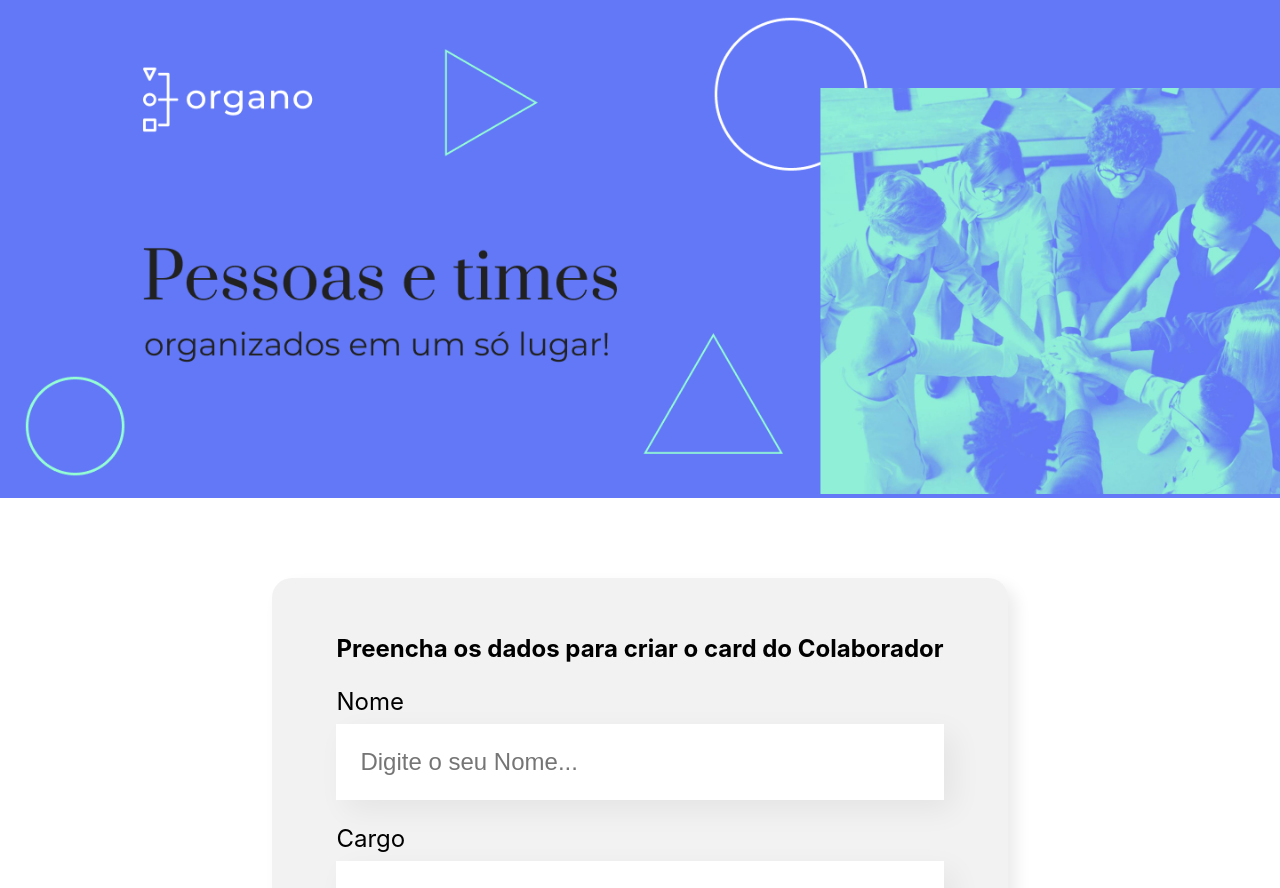
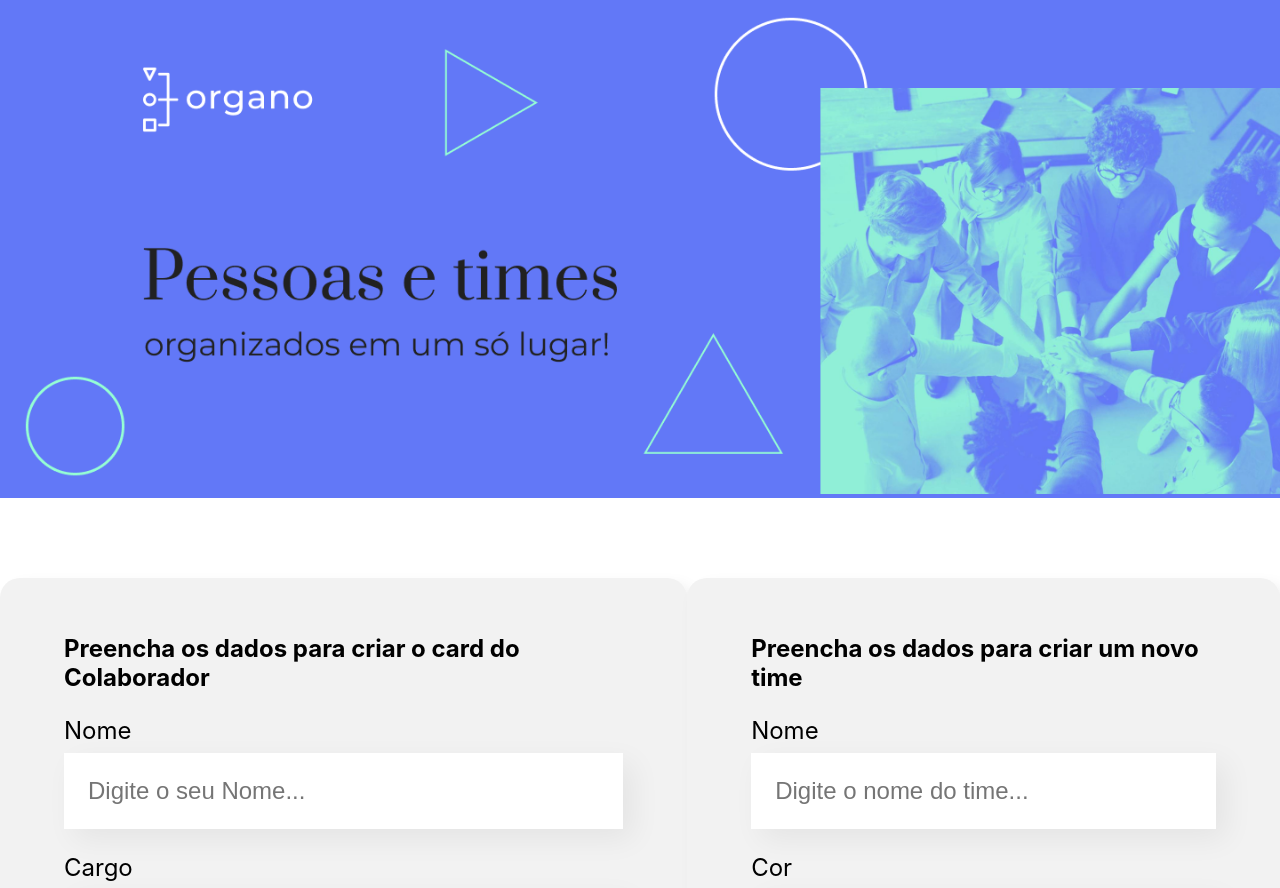
Before and after one commit to Euvickson/Organo-React, a React (Create React App) app: page / in a window 1280 px wide. Shown: the top 888 px of the page. Built offline with nearby package versions, Linux system fonts and the light colour scheme.

Commit message:
Criando id's para os times e para os colaboradores.
Implementando a lógica para a remoção de um colaborador

Criando a feature de cadastrar um novo time

```diff
--- a/package.json
+++ b/package.json
@@ -11,6 +11,7 @@
     "react-dom": "^18.2.0",
     "react-icons": "^4.7.1",
     "react-scripts": "5.0.1",
+    "uuid": "^9.0.0",
     "web-vitals": "^2.1.4"
   },
   "scripts": {
--- a/src/App.js
+++ b/src/App.js
@@ -2,36 +2,43 @@ import { useState } from 'react';
 import Banner from './componentes/Banner/';
 import Formulario from './componentes/Formulario';
 import Time from './componentes/Time';
+import { v4 as uuidv4 } from 'uuid';
 
 function App() {
 
   const [times, setTimes] = useState([
     {
+      id: uuidv4(),
       nome: 'Programação',
       cor: '#57C278',
     },
     {
+      id: uuidv4(),
       nome: 'Front-End',
       cor: '#82CFFA',
     },
     {
+      id: uuidv4(),
       nome: 'Data-Science',
       cor: '#A6D157',
     },
     {
+      id: uuidv4(),
       nome: 'Devops',
-      corPrimarioa: '#E06B69',
-      corSecundaria: '#FDE7E8'
+      cor: '#E06B69',
     },
     {
+      id: uuidv4(),
       nome: 'UX e Design',
       cor: '#DB6EBF',
     },
     {
+      id: uuidv4(),
       nome: 'Mobile',
       cor: '#FFBA05',
     },
     {
+      id: uuidv4(),
       nome: 'Inovação e Gestão',
       cor: '#FF8A29',
     },
@@ -44,25 +51,34 @@ function App() {
     setColaboradores([...colaboradores, colaborador])
   }
 
-  function deletarColaborador() {
-    console.log("Deletando Colaborador")
+  function deletarColaborador(id) {
+    setColaboradores(colaboradores.filter(colaborador => colaborador.id !== id))
   }
 
-  function mudarCorDoTime(cor, nome) {
+  function mudarCorDoTime(cor, id) {
     setTimes(times.map(time => {
-      if(time.nome === nome) {
+      if(time.id === id) {
         time.cor = cor
       }
       return time
     }));
   }
 
+  function cadastrarTime(novoTime) {
+    setTimes([...times, { ...novoTime, id: uuidv4()}])
+  }
+
   return (
     <div className="App">
       <Banner/>
-      <Formulario times={times.map(time => time.nome)} aoColaboradorCadastrado={colaborador => aoNovoColaboradorAdicionado(colaborador)}/>
+      <Formulario
+      cadastrarTime={cadastrarTime}
+      times={times.map(time => time.nome)}
+      aoColaboradorCadastrado={colaborador => aoNovoColaboradorAdicionado(colaborador)}
+      />
 
       {times.map(time => <Time
+        id={time.id}
         mudarCor={mudarCorDoTime}
         key={time.nome}
         nome={time.nome}
--- a/src/componentes/Colaborador/index.js
+++ b/src/componentes/Colaborador/index.js
@@ -1,10 +1,10 @@
 import{ AiFillCloseCircle } from 'react-icons/ai'
 import './Colaborador.css'
 
-const Colaborador = ({nome, cargo, imagem, corDeFundo, aoDeletar}) => {
+const Colaborador = ({nome, cargo, imagem, corDeFundo, id, aoDeletar}) => {
     return (
         <div className='colaborador'>
-            <AiFillCloseCircle size={25} className='deletar' onClick={aoDeletar}/>
+            <AiFillCloseCircle size={25} className='deletar' onClick={() => aoDeletar(id)}/>
             <div className='cabecalho' style={{ backgroundColor: corDeFundo}}>
                 <img src={imagem} alt={nome} />
             </div>
--- a/src/componentes/Formulario/index.js
+++ b/src/componentes/Formulario/index.js
@@ -3,13 +3,17 @@ import Botao from '../Botao'
 import CampoTexto from '../CampoTexto'
 import ListaSuspensa from '../ListaSuspensa'
 import './formulario.css'
+import { v4 as uuidv4 } from 'uuid';
 
 const Formulario = (props) => {
 
     const [nome, setNome] = useState('')
     const [cargo, setCargo] = useState('')
     const [imagem, setImagem] = useState('')
+    const [id, setId] = useState(uuidv4())
     const [time, setTime] = useState('')
+    const [nomeTime, setNomeTime] = useState('')
+    const [corTime, setCorTime] = useState('')
 
     const aoSalvar = (evento) => {
         evento.preventDefault();
@@ -17,11 +21,13 @@ const Formulario = (props) => {
             nome,
             cargo,
             imagem,
+            id,
             time
         })
         setNome('')
         setCargo('')
         setImagem('')
+        setId('')
         setTime('')
     }
 
@@ -59,6 +65,32 @@ const Formulario = (props) => {
                     Criar Card
                 </Botao>
             </form>
+            <form onSubmit={(evento) => {
+                evento.preventDefault()
+                props.cadastrarTime({
+                    nome: nomeTime,
+                    cor: corTime
+                })
+            }}>
+                <h2>Preencha os dados para criar um novo time</h2>
+                <CampoTexto
+                obrigatorio
+                label="Nome"
+                placeholder="Digite o nome do time"
+                valor={nomeTime}
+                aoAlterado={valor => setNomeTime(valor)}
+                />
+                <CampoTexto
+                obrigatorio
+                label="Cor"
+                placeholder="Digite a cor do time"
+                valor={corTime}
+                aoAlterado={valor => setCorTime(valor)}
+                />
+                <Botao>
+                    Criar um novo time
+                </Botao>
+            </form>
         </section>
     )
 }
--- a/src/componentes/Time/index.js
+++ b/src/componentes/Time/index.js
@@ -5,11 +5,11 @@ import hexToRgba from 'hex-to-rgba';
 const Time = (props) => {
     return(
         (props.colaboradores.length > 0) && <section className='time' style={{ backgroundColor: hexToRgba(props.cor, '0.4') }}>
-            <input onChange={evento => props.mudarCor(evento.target.value, props.nome)} value={props.cor} type='color' className='input-cor'></input>
+            <input onChange={evento => props.mudarCor(evento.target.value, props.id)} value={props.cor} type='color' className='input-cor'></input>
             <h3 style={{ borderColor: props.cor }}>{props.nome}</h3>
             <div className='colaboradores'>
                 {props.colaboradores.map(colaborador => {
-                    return <Colaborador corDeFundo={props.cor} key={colaborador.nome} nome={colaborador.nome} cargo={colaborador.cargo} imagem={colaborador.imagem} aoDeletar={props.aoDeletar}/>
+                    return <Colaborador corDeFundo={props.cor} key={colaborador.nome} nome={colaborador.nome} cargo={colaborador.cargo} imagem={colaborador.imagem} id={colaborador.id} aoDeletar={props.aoDeletar}/>
                 })}
             </div>
         </section>
```
Also changed, not shown: 1 other file (tests, documents, lock files or other folders).
